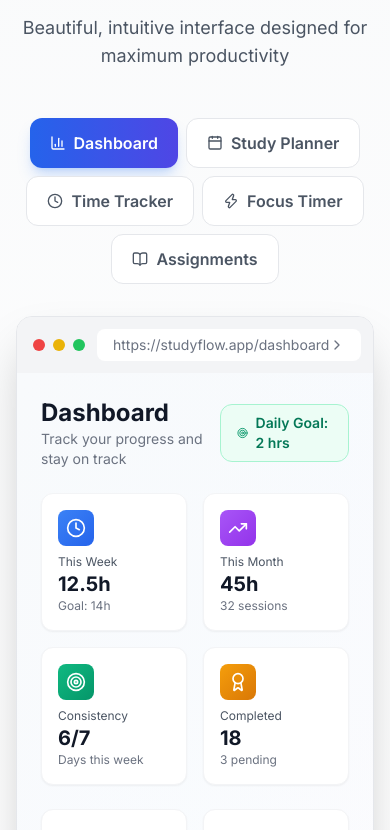
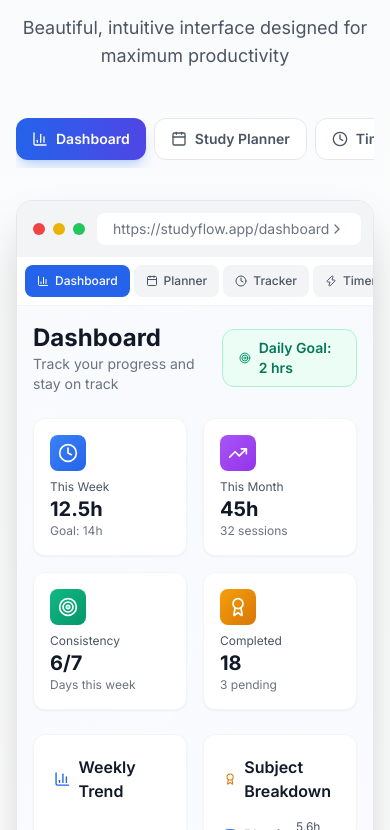
Before and after one commit to Sachinmca778/StudyFlow, a Next.js app in the folder studyflow/: page / in a window 390 px wide. Shown: the part 2994-3824 px from the top of the page. Built offline with nearby package versions, Linux system fonts and the light colour scheme; no server answers.

Commit message:
some changes

```diff
--- a/studyflow/app/globals.css
+++ b/studyflow/app/globals.css
@@ -183,4 +183,14 @@
   .custom-scrollbar::-webkit-scrollbar-thumb:hover {
     background-color: rgba(0, 0, 0, 0.2);
   }
+
+  /* Hide scrollbar for mobile tabs */
+  .hide-scrollbar::-webkit-scrollbar {
+    display: none;
+  }
+
+  .hide-scrollbar {
+    -ms-overflow-style: none;
+    scrollbar-width: none;
+  }
 }
--- a/studyflow/components/Dashboard.tsx
+++ b/studyflow/components/Dashboard.tsx
@@ -88,8 +88,8 @@
 
       {/* Sidebar */}
       <aside
-        className={`fixed top-0 left-0 h-full w-72 bg-white shadow-xl transform transition-transform duration-300 z-50 lg:translate-x-0 border-r border-gray-100 ${
-          sidebarOpen ? 'translate-x-0' : '-translate-x-full'
+        className={`fixed top-0 left-0 h-full w-72 bg-white shadow-xl transform transition-transform duration-300 z-50 ${
+          sidebarOpen ? 'translate-x-0' : '-translate-x-full lg:translate-x-0'
         }`}
       >
         <div className="flex flex-col h-full">
--- a/studyflow/components/LandingPage.tsx
+++ b/studyflow/components/LandingPage.tsx
@@ -248,14 +248,14 @@
           </div>
 
           {/* Tab Navigation */}
-          <div className="flex flex-wrap justify-center gap-2 mb-8">
+          <div className="flex overflow-x-auto gap-2 mb-8 pb-2 hide-scrollbar justify-start md:justify-center">
             {previewTabs.map((tab) => {
               const Icon = tab.icon
               return (
                 <button
                   key={tab.id}
                   onClick={() => setActivePreview(tab.id)}
-                  className={`px-5 py-3 rounded-xl font-semibold flex items-center gap-2 transition-all ${
+                  className={`px-4 py-2.5 rounded-xl font-semibold flex items-center gap-2 transition-all whitespace-nowrap text-sm ${
                     activePreview === tab.id
                       ? 'bg-gradient-to-r from-blue-600 to-indigo-600 text-white shadow-lg shadow-blue-500/25'
                       : 'bg-white text-gray-600 hover:bg-gray-50 border border-gray-200'
@@ -284,12 +284,12 @@
             </div>
 
             {/* App Content */}
-            <div className="bg-gradient-to-br from-slate-50 via-blue-50/30 to-purple-50/30 min-h-[500px]">
+            <div className="bg-gradient-to-br from-slate-50 via-blue-50/30 to-purple-50/30 min-h-[400px] sm:min-h-[500px]">
               {/* Sidebar + Main Layout */}
-              <div className="flex">
+              <div className="flex flex-col sm:flex-row">
                 {/* Sidebar */}
-                <div className="w-56 bg-white border-r border-gray-100 hidden md:block">
-                  <div className="p-4 border-b border-gray-100">
+                <div className="w-full sm:w-56 bg-white border-b sm:border-r sm:border-b-0 border-gray-100">
+                  <div className="hidden sm:block p-4 border-b border-gray-100">
                     <div className="flex items-center gap-2">
                       <div className="w-8 h-8 bg-gradient-to-br from-blue-600 to-indigo-600 rounded-lg flex items-center justify-center">
                         <BookOpen className="w-4 h-4 text-white" />
@@ -297,14 +297,22 @@
                       <span className="text-lg font-bold text-gray-900">StudyFlow</span>
                     </div>
                   </div>
-                  <div className="p-3 space-y-1">
+                  <div className="hidden sm:block p-3 space-y-1">
                     <SidebarItem icon={<BarChart3 className="w-4 h-4" />} label="Dashboard" active={activePreview === 0} />
                     <SidebarItem icon={<Calendar className="w-4 h-4" />} label="Study Planner" active={activePreview === 1} />
                     <SidebarItem icon={<Clock className="w-4 h-4" />} label="Time Tracker" active={activePreview === 2} />
                     <SidebarItem icon={<Zap className="w-4 h-4" />} label="Focus Timer" active={activePreview === 3} />
                     <SidebarItem icon={<BookOpen className="w-4 h-4" />} label="Assignments" active={activePreview === 4} />
                   </div>
-                  <div className="p-3 mx-2 bg-blue-50 rounded-xl border border-blue-100">
+                  {/* Mobile tabs */}
+                  <div className="sm:hidden flex overflow-x-auto gap-1 p-2">
+                    <MobileTab icon={<BarChart3 className="w-3 h-3" />} label="Dashboard" active={activePreview === 0} onClick={() => setActivePreview(0)} />
+                    <MobileTab icon={<Calendar className="w-3 h-3" />} label="Planner" active={activePreview === 1} onClick={() => setActivePreview(1)} />
+                    <MobileTab icon={<Clock className="w-3 h-3" />} label="Tracker" active={activePreview === 2} onClick={() => setActivePreview(2)} />
+                    <MobileTab icon={<Zap className="w-3 h-3" />} label="Timer" active={activePreview === 3} onClick={() => setActivePreview(3)} />
+                    <MobileTab icon={<BookOpen className="w-3 h-3" />} label="Tasks" active={activePreview === 4} onClick={() => setActivePreview(4)} />
+                  </div>
+                  <div className="hidden sm:block p-3 mx-2 bg-blue-50 rounded-xl border border-blue-100">
                     <div className="flex items-center gap-2">
                       <div className="w-8 h-8 bg-gradient-to-br from-blue-600 to-indigo-600 rounded-full flex items-center justify-center text-white font-bold text-sm">
                         S
@@ -318,7 +326,7 @@
                 </div>
 
                 {/* Main Content */}
-                <div className="flex-1 p-6">
+                <div className="flex-1 p-4 sm:p-6">
                   {/* Dashboard Preview */}
                   {activePreview === 0 && <DashboardPreview />}
                   {/* Study Planner Preview */}
@@ -960,6 +968,27 @@
   )
 }
 
+function MobileTab({ icon, label, active, onClick }: {
+  icon: React.ReactNode
+  label: string
+  active: boolean
+  onClick: () => void
+}) {
+  return (
+    <button
+      onClick={onClick}
+      className={`flex-shrink-0 px-3 py-2 rounded-lg text-xs font-medium flex items-center gap-1.5 ${
+        active
+          ? 'bg-blue-600 text-white'
+          : 'bg-gray-100 text-gray-600'
+      }`}
+    >
+      {icon}
+      {label}
+    </button>
+  )
+}
+
 function FeatureCard({ icon, bg, title, description }: {
   icon: React.ReactNode
   bg: string
```
